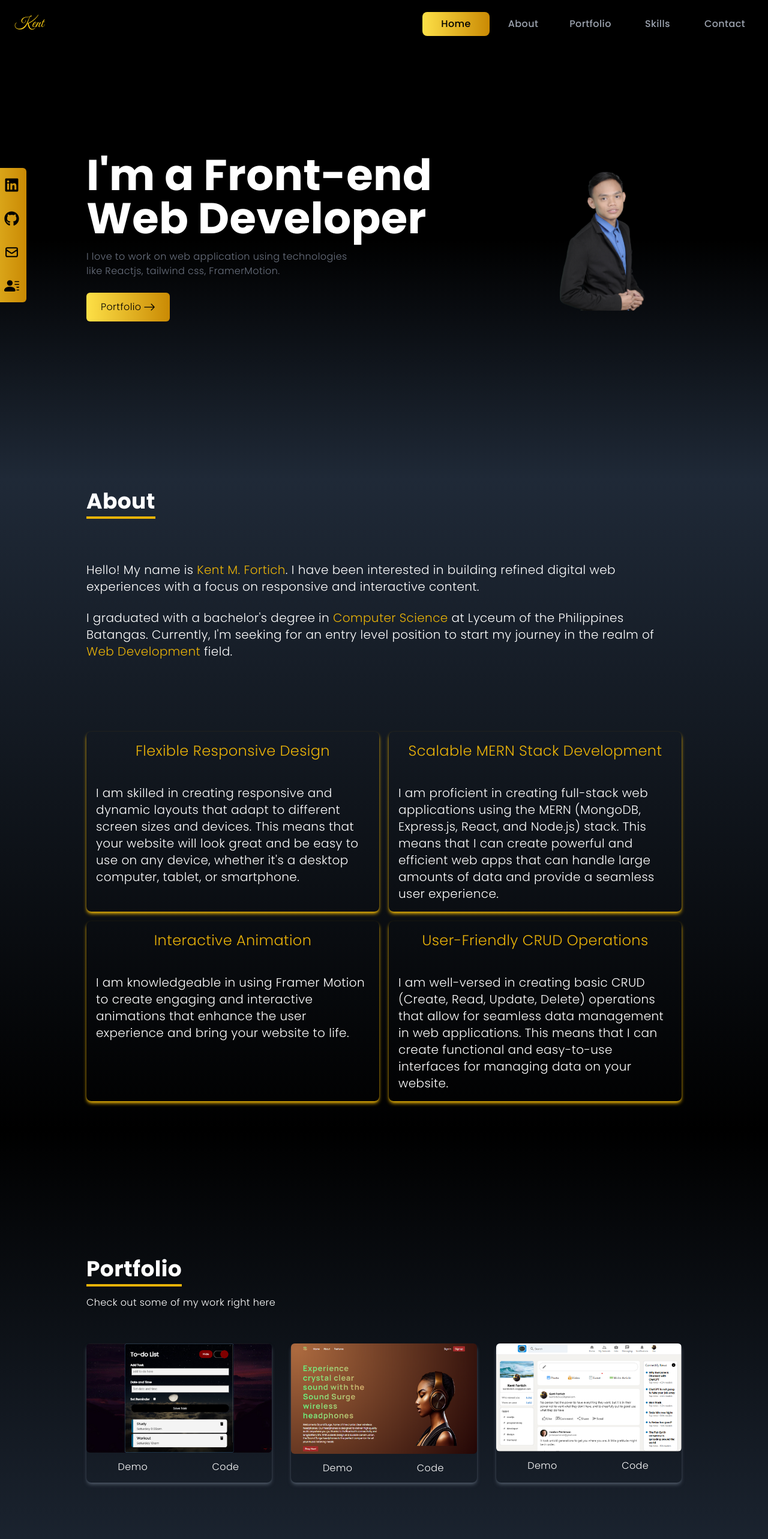
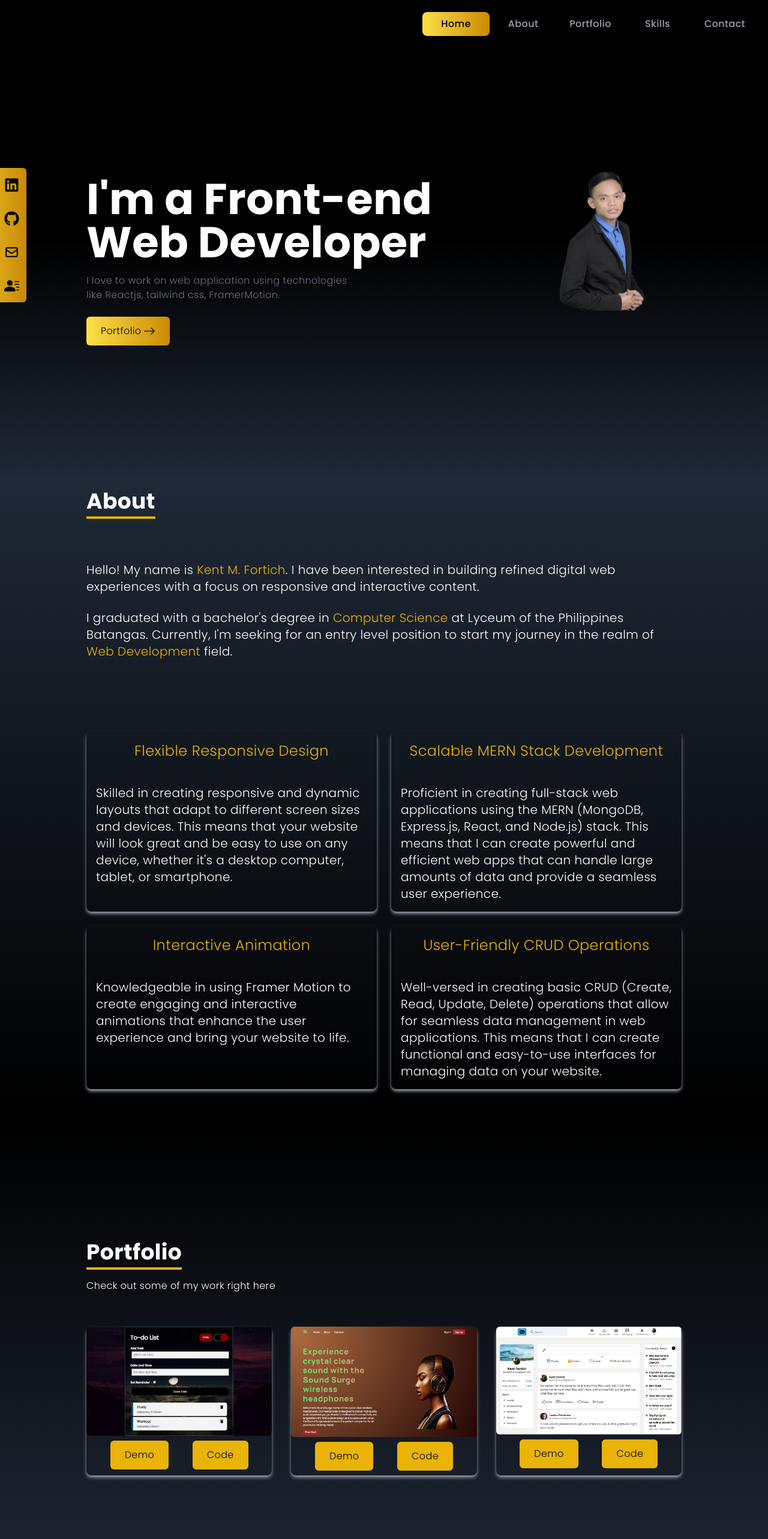
Before and after one commit to 4kent4/react-portfolio, a React (Create React App) app: page / in a window 1280 px wide. Shown: the top 2566 px of the page at 60% size. Built offline with nearby package versions, Linux system fonts and the light colour scheme.

Commit message:
minor fixed navbar and buttons

```diff
--- a/src/components/Home.jsx
+++ b/src/components/Home.jsx
@@ -6,7 +6,7 @@ const Home = () => {
 	return (
 		<div
 			id="home"
-			className="h-screen w-full bg-gradient-to-b from-black via-black to-gray-800 scroll-smooth scrollbar-hide"
+			className="h-full md:h-screen w-full bg-gradient-to-b from-black via-black to-gray-800 scroll-smooth scrollbar-hide"
 		>
 			<div className="max-w-screen-lg mx-auto flex flex-col items-center justify-center h-full px-4 md:flex-row text-white">
 				<HeroTextContent />
--- a/src/components/NavBar.jsx
+++ b/src/components/NavBar.jsx
@@ -33,7 +33,9 @@ const NavBar = () => {
 	return (
 		<nav className="flex justify-between items-center w-full h-20 px-4 z-50 text-white bg-transparent fixed">
 			<div>
-				<h1 className="text-yellow-400 text-2xl font-signature ml-2">Kent</h1>
+				<h1 className="hidden text-yellow-400 text-2xl font-signature ml-2">
+					Kent
+				</h1>
 			</div>
 
 			<div className="hidden md:flex">
@@ -71,7 +73,7 @@ const NavBar = () => {
 							href={`#${link}`}
 							onClick={() => setNavActive(id)}
 							key={id}
-							className={`py-6 w-1/2 text-center rounded-lg cursor-pointer font-medium capitalize text-2xl ${`hover:bg-gray-500 hover:text-white duration-500`} duration-200 ${
+							className={`py-6 w-full md:w-1/2 text-center rounded-lg cursor-pointer font-medium capitalize md:text-2xl ${`hover:bg-gray-500 hover:text-white duration-500`} duration-200 ${
 								navActive === id
 									? " text-black bg-gradient-to-r from-yellow-300 to-yellow-600 duration-500"
 									: "text-gray-400"
--- a/src/components/Portfolio.jsx
+++ b/src/components/Portfolio.jsx
@@ -74,7 +74,7 @@ const Portfolio = () => {
 					{portfolios.map(({ id, src, href, demo }) => (
 						<motion.div
 							key={id}
-							className="shadow-md shadow-gray-600 rounded-lg"
+							className="shadow-md shadow-gray-400 rounded-lg"
 							animate={controls}
 						>
 							<img
@@ -82,12 +82,12 @@ const Portfolio = () => {
 								alt=""
 								className="rounded-md duration-200 hover:scale-105"
 							/>
-							<div className="flex items-center justify-center">
+							<div className="flex items-center justify-evenly">
 								<a
 									href={demo}
 									target="_blank"
 									rel="noreferrer"
-									className="w-1/2 px-6 py-3 duration-200 hover:scale-105 flex justify-center"
+									className=" text-black w-fit px-6 py-3 my-2 items-center rounded-md cursor-pointer bg-yellow-500 hover:bg-black hover:text-white duration-300"
 								>
 									Demo
 								</a>
@@ -95,7 +95,7 @@ const Portfolio = () => {
 									href={href}
 									target="_blank"
 									rel="noreferrer"
-									className="w-1/2 px-6 py-3 duration-200 hover:scale-105 flex justify-center"
+									className=" text-black w-fit px-6 py-3 my-2 items-center rounded-md cursor-pointer bg-yellow-500 hover:bg-black hover:text-white duration-300"
 								>
 									Code
 								</a>
--- a/src/components/SocialLinks.jsx
+++ b/src/components/SocialLinks.jsx
@@ -46,7 +46,7 @@ const SocialLinks = () => {
 	];
 
 	return (
-		<div className=" bottom-[1%] flex-col lg:top-[35%] left-0 md:top-[75%] fixed">
+		<div className=" bottom-[3%] flex-col lg:top-[35%] left-0 md:top-[75%] fixed">
 			<ul>
 				{links.map(({ id, child, href, style, download }) => (
 					<li
--- a/src/components/subComponents/AboutCards.jsx
+++ b/src/components/subComponents/AboutCards.jsx
@@ -28,37 +28,37 @@ const AboutCards = () => {
 			id: 1,
 			title: "Flexible Responsive Design",
 			content:
-				"I am skilled in creating responsive and dynamic layouts that adapt to different screen sizes and devices. This means that your website will look great and be easy to use on any device, whether it's a desktop computer, tablet, or smartphone.",
+				"Skilled in creating responsive and dynamic layouts that adapt to different screen sizes and devices. This means that your website will look great and be easy to use on any device, whether it's a desktop computer, tablet, or smartphone.",
 		},
 		{
 			id: 2,
 			title: "Scalable MERN Stack Development",
 			content:
-				"I am proficient in creating full-stack web applications using the MERN (MongoDB, Express.js, React, and Node.js) stack. This means that I can create powerful and efficient web apps that can handle large amounts of data and provide a seamless user experience.",
+				"Proficient in creating full-stack web applications using the MERN (MongoDB, Express.js, React, and Node.js) stack. This means that I can create powerful and efficient web apps that can handle large amounts of data and provide a seamless user experience.",
 		},
 		{
 			id: 3,
 			title: "Interactive Animation",
 			content:
-				"I am knowledgeable in using Framer Motion to create engaging and interactive animations that enhance the user experience and bring your website to life.",
+				"Knowledgeable in using Framer Motion to create engaging and interactive animations that enhance the user experience and bring your website to life.",
 		},
 		{
 			id: 4,
 			title: "User-Friendly CRUD Operations",
 			content:
-				"I am well-versed in creating basic CRUD (Create, Read, Update, Delete) operations that allow for seamless data management in web applications. This means that I can create functional and easy-to-use interfaces for managing data on your website.",
+				"Well-versed in creating basic CRUD (Create, Read, Update, Delete) operations that allow for seamless data management in web applications. This means that I can create functional and easy-to-use interfaces for managing data on your website.",
 		},
 	];
 	return (
 		<div
 			ref={ref}
-			className="w-full h-full mt-14 grid grid-cols-1 md:grid-cols-2 py-8 gap-4"
+			className="w-full h-full mt-14 grid grid-cols-1 md:grid-cols-2 py-8 gap-8 md:gap-6"
 		>
 			{aquiredSkills.map(({ id, title, content }) => (
 				<motion.div
 					animate={controls}
 					key={id}
-					className="p-4 rounded-lg shadow-md shadow-yellow-500"
+					className="p-4 rounded-lg shadow-md shadow-gray-400"
 				>
 					<div className="mb-6 text-2xl text-center text-yellow-500 h-12">
 						<p>{title}</p>
--- a/src/components/subComponents/ContactDetailsContent.jsx
+++ b/src/components/subComponents/ContactDetailsContent.jsx
@@ -68,8 +68,11 @@ const ContactDetailsContent = () => {
 		<div ref={ref} className="w-3/4 md:w-1/2">
 			<motion.div animate={controls} className="w-full h-full">
 				{details.map(({ id, icon, text1, text2 }) => (
-					<div key={id} className="flex items-center mb-8">
-						{icon}
+					<div
+						key={id}
+						className="flex items-center mb-8 flex-col md:flex-row text-center md:text-left"
+					>
+						<div className=" h-8 w-8 mb-2 md:mb-0">{icon}</div>
 
 						<div className="ml-4">
 							<p className="text-xl">{text1}</p>
--- a/src/components/subComponents/ContactTextContent.jsx
+++ b/src/components/subComponents/ContactTextContent.jsx
@@ -78,7 +78,7 @@ const ContactTextContent = () => {
 					/>
 					<button
 						type="submit"
-						className=" text-black w-fit px-6 py-3 my-2 items-center rounded-md bg-gradient-to-r from-yellow-300 to-yellow-600 cursor-pointer"
+						className=" text-black w-fit px-6 py-3 my-2 items-center rounded-md cursor-pointer bg-yellow-500 hover:bg-black hover:text-white duration-300"
 					>
 						Submit
 					</button>
--- a/src/components/subComponents/HeroImage.jsx
+++ b/src/components/subComponents/HeroImage.jsx
@@ -30,7 +30,7 @@ const HeroImage = () => {
 
 	return (
 		<div ref={ref}>
-			<motion.div animate={controls}>
+			<motion.div animate={controls} className="p-6 md:p-0">
 				<img src={Mypic} alt="Me" className="rounded-2xl mx-auto w-3/4" />
 			</motion.div>
 		</div>
--- a/src/components/subComponents/HeroTextContent.jsx
+++ b/src/components/subComponents/HeroTextContent.jsx
@@ -35,10 +35,10 @@ const HeroContex = () => {
 	return (
 		<div ref={ref}>
 			<motion.div
-				className="flex flex-col justify-center h-full"
+				className="flex flex-col justify-center h-full pt-20"
 				animate={controls}
 			>
-				<h2 className="text-5xl md:text-7xl font-bold text-white">
+				<h2 className="text-4xl md:text-7xl font-bold text-white">
 					I'm a Front-end Web Developer
 				</h2>
 				<p className="text-gray-500 py-4 max-w-md">
```
